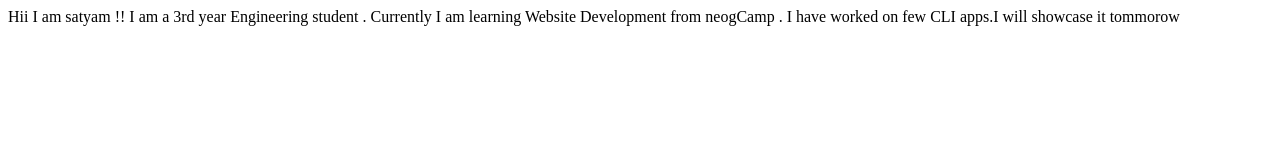
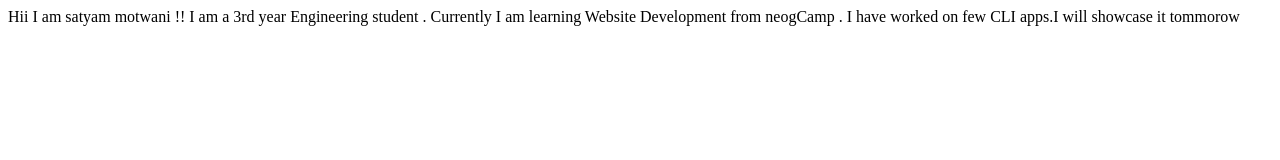
Before and after one commit to SatyamMotwani/student-project-site, a plain HTML site: page index.html in a window 1280 px wide. Drawn offline with Linux system fonts and the light colour scheme.

Commit message:
Update index.html

```diff
--- a/index.html
+++ b/index.html
@@ -6,7 +6,7 @@
     <title>Student site</title>
 </head>
 <body>
-    Hii I am satyam !!
+    Hii I am satyam  motwani !!
     I am a 3rd year Engineering student .
     Currently I am learning Website Development from neogCamp .
 
```
